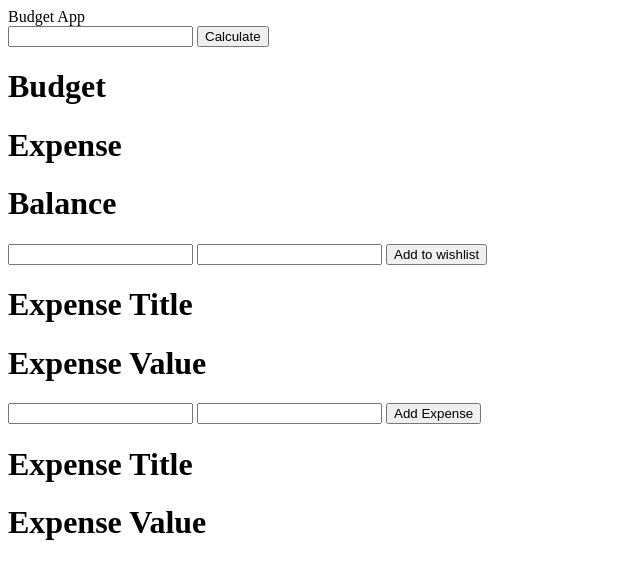
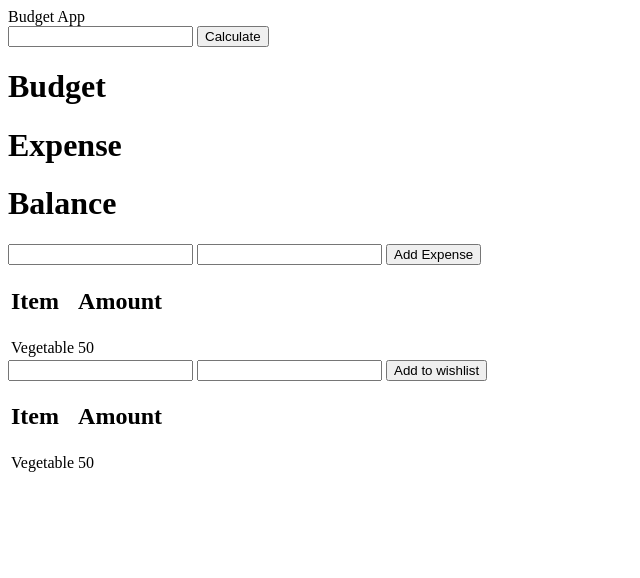
Before and after one commit to hvirmani/Basic-Web-Projects, a plain HTML site: page BUDGET/budget.html in a window 1280 px wide. Shown: the whole page, without its empty margins (0-640 px from the left). Drawn offline with nearby package versions, Linux system fonts and the light colour scheme.

Commit message:
Initial Commit

```diff
--- a/BUDGET/budget.html
+++ b/BUDGET/budget.html
@@ -34,13 +34,50 @@
 				</div>
 			</div>
 		</div>
+		<div class="expense">
+			<form>
+				<input type="text" id="expense_text" required>
+				<input type="number" id="expense_amount" required>
+				<button type="submit" id="expense">Add Expense</button>
+			</form>
+			<table id="expense_list">
+				<tr>
+					<td id="title">
+						<h2>Item</h2>
+					</td>
+					<td id="title">
+						<h2>Amount</h2>
+					</td>
+				</tr>
+
+				<tr>
+					<td id="msg">Vegetable</td>
+					<td id="amt">50</td>
+				</tr>
+			</table>
+		</div>
 		<div class="wish">
 			<form>
-				<input type="text" required>
-				<input type="number" required>
-				<button type="submit">Add to wishlist</button>
+				<input type="text" id="wish_text" required>
+				<input type="number" id="wish_amount" required>
+				<button type="submit" id="wish">Add to wishlist</button>
 			</form>
-			<div class="list">
+			<table id="expense_list">
+				<tr>
+					<td id="title">
+						<h2>Item</h2>
+					</td>
+					<td id="title">
+						<h2>Amount</h2>
+					</td>
+				</tr>
+
+				<tr>
+					<td id="msg">Vegetable</td>
+					<td id="amt">50</td>
+				</tr>
+			</table>
+			<!--<div class="list">
 				<div class="icons">
 					<h1>Expense Title</h1>
 					<span class="icon"><i class="fas fa-money-bill-alt"></i></span>
@@ -49,24 +86,7 @@
 					<h1>Expense Value</h1>
 					<span class="icon"><i class="fas fa-money-bill-alt"></i></span>
 				</div>
-			</div>
-		</div>
-		<div class="expense">
-			<form>
-				<input type="text" required>
-				<input type="number" required>
-				<button type="submit">Add Expense</button>
-			</form>
-			<div class="list">
-				<div class="icons">
-					<h1>Expense Title</h1>
-					<span class="icon"><i class="fas fa-money-bill-alt"></i></span>
-				</div>
-				<div class="icons">
-					<h1>Expense Value</h1>
-					<span class="icon"><i class="fas fa-money-bill-alt"></i></span>
-				</div>
-			</div>
+			</div>-->
 		</div>
 	</div>
 </body>
--- a/BUDGET/file.js
+++ b/BUDGET/file.js
@@ -1,8 +1,27 @@
 var income;
-var expense;
-var balance;
+var expense_msg,expense_amt;
+var wish_msg,wish_amt;
+var balance=0;
 $(document).ready(function(){
   $("#inc").click(function(){
 	  income=$("#income").val();
+	  balance+=income;
+	  alert(income);
+	  //alert(income);
+  });
+  $("#expense").click(function(){
+	expense_amt=$("#expense_amount").val();
+	expense_msg=$("#expense_text").val();
+	  alert(income);
+    if(expense_amt<balance){
+
+
+		$("#expense_list").append(`<tr><td>${expense_amt}</td><td>${expense_msg}</td></tr>`);
+
+	}
+	});
+  $("#wish").click(function(){
+	  wish_msg=$("#wish_text").val();
+	  wish_amt=$("#wish_amount").val();
   });
 });
```
